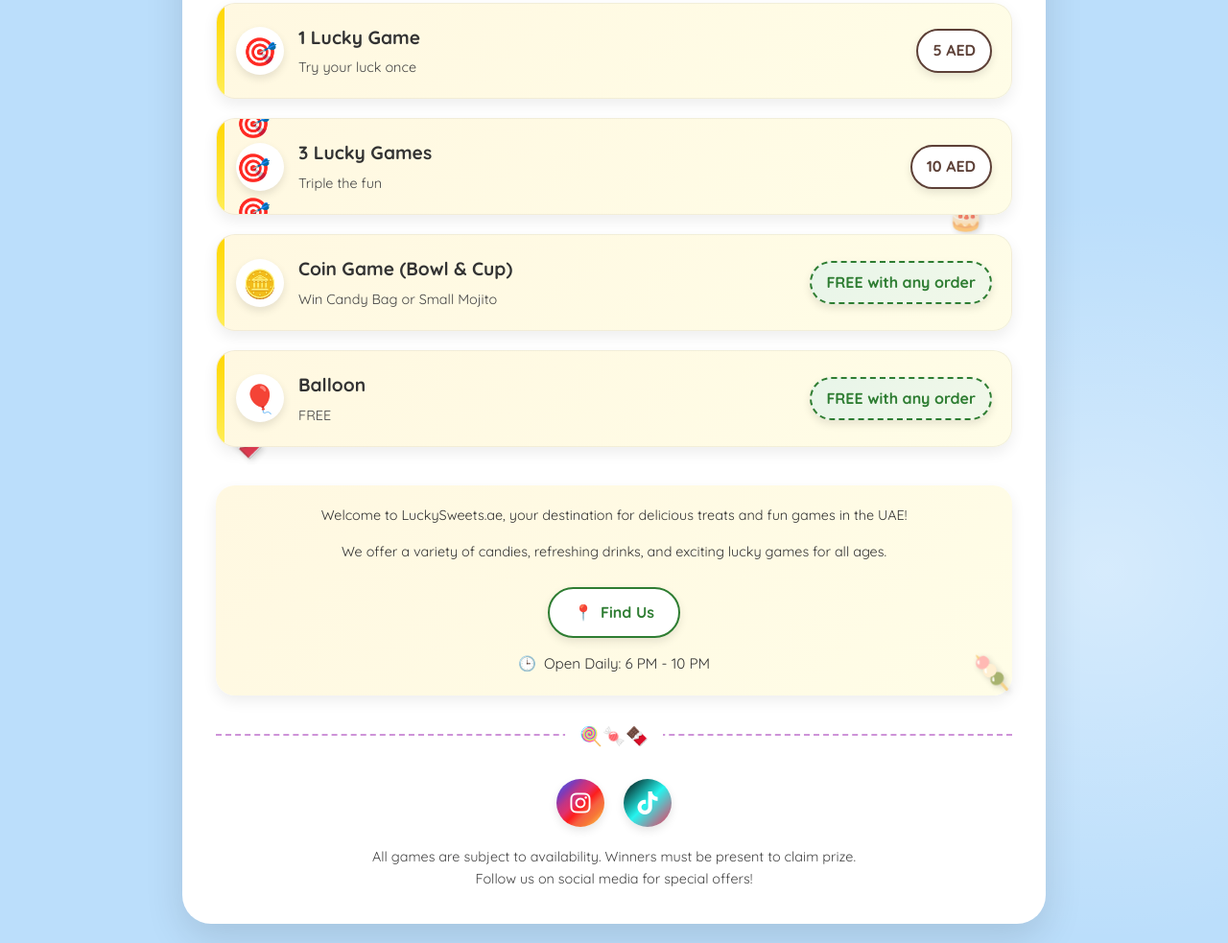
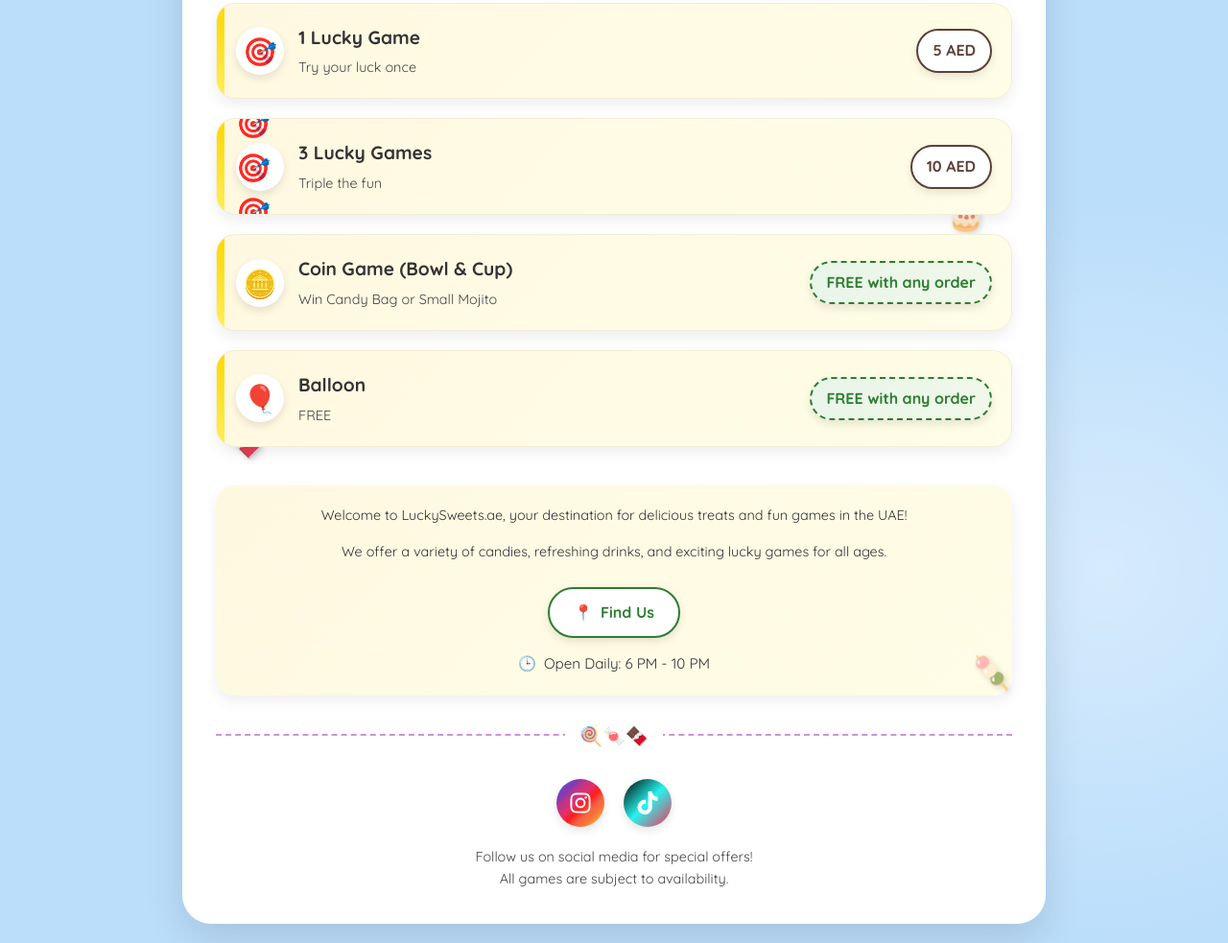
Before and after one commit to omarjehadd/LuckySweets.ae-menu, a plain HTML site: page index.html in a window 1280 px wide. Shown: the part 958-1941 px from the top of the page at 96% size. Drawn offline with Linux system fonts and the light colour scheme.

Commit message:
Update index.html

```diff
--- a/index.html
+++ b/index.html
@@ -712,8 +712,8 @@
                     <i class="fab fa-tiktok"></i>
                 </a>
             </div>
-            <p>All games are subject to availability. Winners must be present to claim prize.</p>
-            <p>Follow us on social media for special offers!</p>
+             <p>Follow us on social media for special offers!</p>
+            <p>All games are subject to availability.</p>
         </footer>
     </div>
 </body>
```
